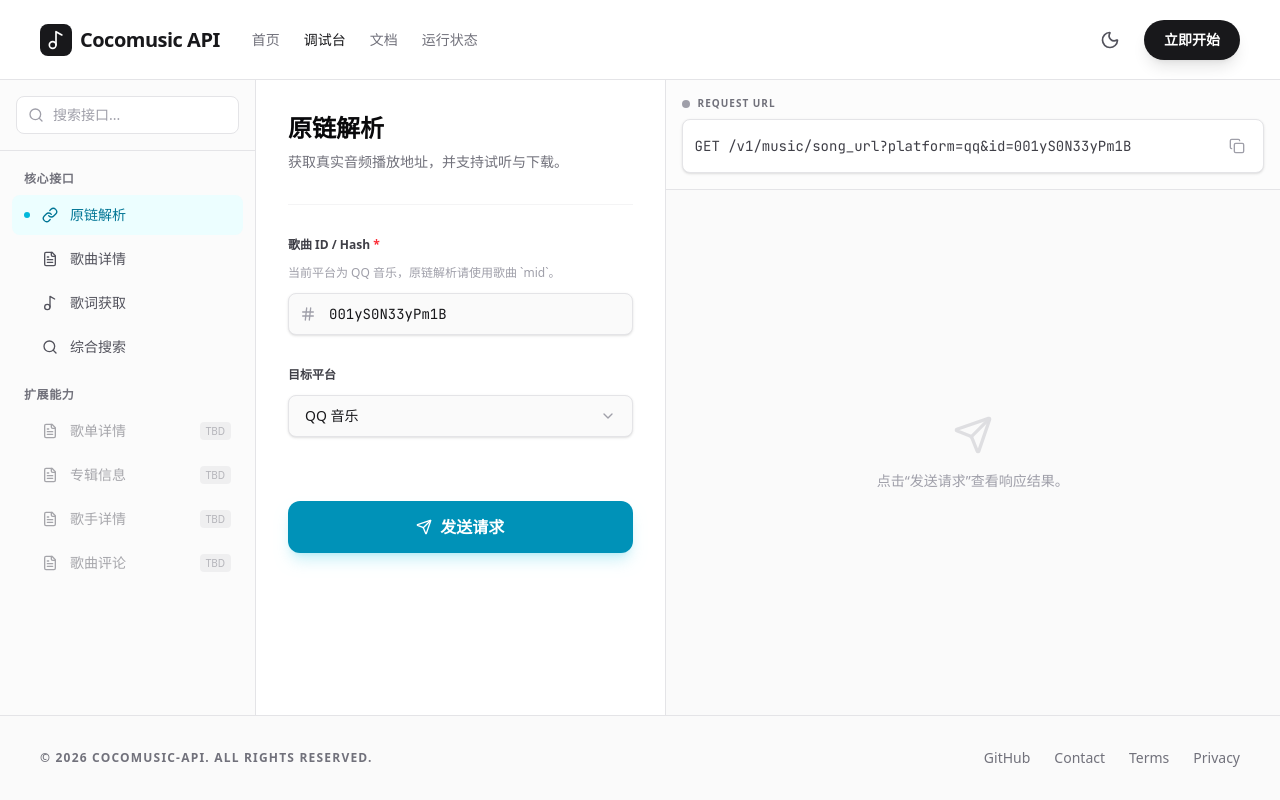
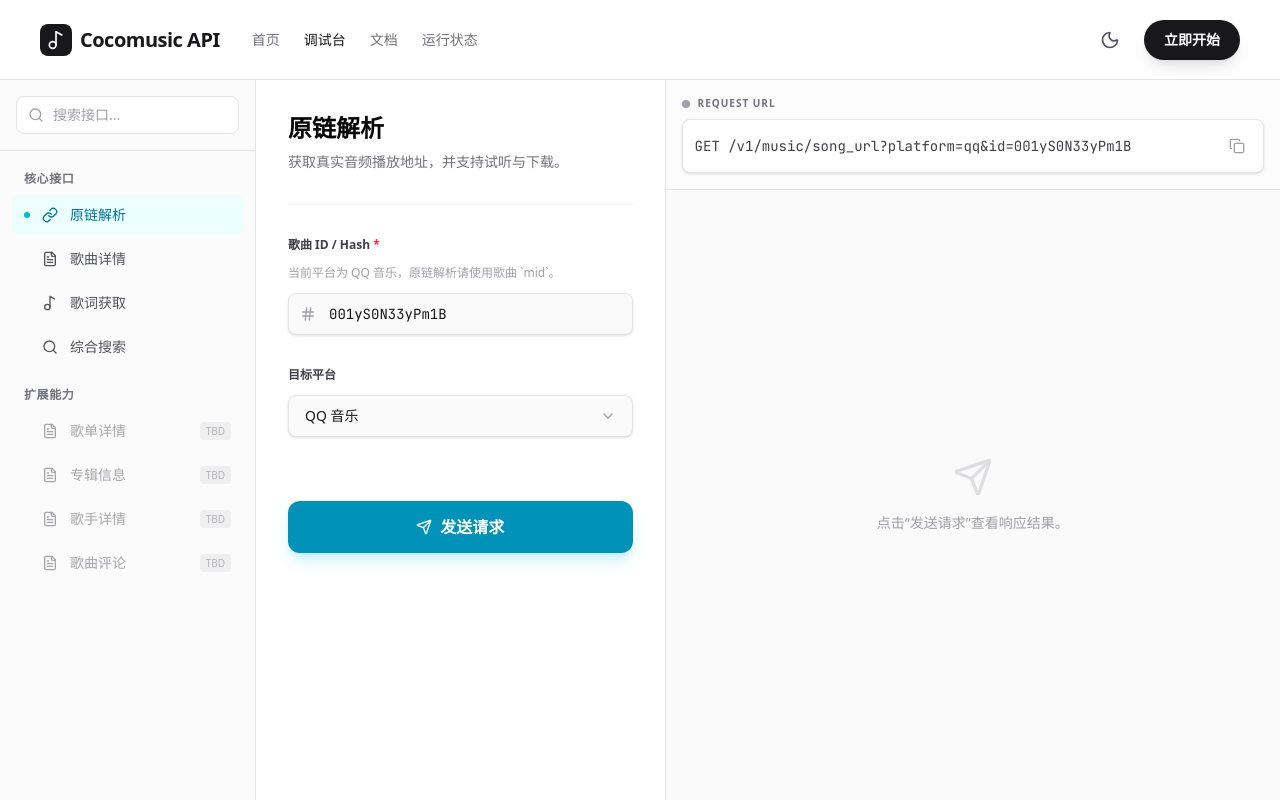
Before and after one commit to markcxx/cocomusic-api, a Next.js app: page /playground in a window 1280 px wide. Built offline with nearby package versions, Linux system fonts and the light colour scheme.

Commit message:
feat: 优化 Footer 组件逻辑，调整 ResponsePane 和 SearchResultsTable 样式，增强 Playground 组件的滚动控制

```diff
--- a/src/app/globals.css
+++ b/src/app/globals.css
@@ -1,8 +1,51 @@
 @import "tailwindcss";
 @custom-variant dark (&:where(.dark, .dark *));
 
+:root {
+  --scrollbar-thumb: rgba(161, 161, 170, 0.75);
+  --scrollbar-thumb-hover: rgba(113, 113, 122, 0.92);
+  --scrollbar-track: rgba(244, 244, 245, 0.92);
+}
+
 body {
   @apply bg-white text-zinc-900 dark:bg-zinc-950 dark:text-zinc-50 font-sans antialiased min-h-screen flex flex-col;
+}
+
+.dark {
+  --scrollbar-thumb: rgba(82, 82, 91, 0.9);
+  --scrollbar-thumb-hover: rgba(113, 113, 122, 0.98);
+  --scrollbar-track: rgba(24, 24, 27, 0.88);
+}
+
+* {
+  scrollbar-width: thin;
+  scrollbar-color: var(--scrollbar-thumb) var(--scrollbar-track);
+}
+
+*::-webkit-scrollbar {
+  width: 10px;
+  height: 10px;
+}
+
+*::-webkit-scrollbar-track {
+  background: var(--scrollbar-track);
+}
+
+*::-webkit-scrollbar-thumb {
+  background: var(--scrollbar-thumb);
+  border: 2px solid transparent;
+  border-radius: 999px;
+  background-clip: padding-box;
+}
+
+*::-webkit-scrollbar-thumb:hover {
+  background: var(--scrollbar-thumb-hover);
+  border: 2px solid transparent;
+  background-clip: padding-box;
+}
+
+*::-webkit-scrollbar-corner {
+  background: transparent;
 }
 
 .material-symbols-outlined {
--- a/src/components/Footer.tsx
+++ b/src/components/Footer.tsx
@@ -1,4 +1,14 @@
+"use client";
+
+import { usePathname } from "next/navigation";
+
 export default function Footer() {
+  const pathname = usePathname();
+
+  if (pathname === "/playground") {
+    return null;
+  }
+
   return (
     <footer className="border-t border-zinc-200 dark:border-zinc-900 bg-zinc-50 dark:bg-zinc-950/50 py-8 px-6 md:px-10 flex flex-col md:flex-row justify-between items-center gap-4 transition-colors">
       <div className="text-xs font-semibold text-zinc-500 uppercase tracking-widest">
--- a/src/components/playground/ResponsePane.tsx
+++ b/src/components/playground/ResponsePane.tsx
@@ -1,7 +1,7 @@
 "use client";
 
 import type { ChangeEvent, MouseEvent, RefObject } from "react";
-import { Check, CheckCircle2, Copy, Loader2, Send, XCircle } from "lucide-react";
+import { Check, Copy, Loader2, Send } from "lucide-react";
 import type { SearchSongItem } from "@/lib/services/search/types";
 import SearchResultsTable from "@/components/playground/response/SearchResultsTable";
 import LyricResponseCard from "@/components/playground/response/LyricResponseCard";
@@ -70,7 +70,7 @@ export default function ResponsePane({
   highlightJson,
 }: Props) {
   return (
-    <div className="flex w-full min-h-0 flex-col overflow-hidden bg-zinc-50 lg:w-[60%] dark:bg-[#0a0a0c]">
+    <div className="flex h-full w-full min-h-0 flex-col overflow-hidden bg-zinc-50 lg:w-[60%] dark:bg-[#0a0a0c]">
       <div className="border-b border-zinc-200 bg-white/50 p-4 dark:border-zinc-800/80 dark:bg-zinc-900/30">
         <div className="mb-2 flex items-center gap-2 text-[10px] font-bold uppercase tracking-widest text-zinc-500">
           {status === "loading" ? <span className="h-2 w-2 animate-pulse rounded-full bg-amber-500 shadow-[0_0_8px_rgba(245,158,11,0.8)]" /> : null}
@@ -135,39 +135,33 @@ export default function ResponsePane({
         ) : null}
 
         {response && status !== "loading" && responseTab === "json" ? (
-          <>
-            <div className="absolute right-6 top-6 z-10 flex items-center gap-2">
-              {status === "success" ? <CheckCircle2 className="h-4 w-4 text-green-500" /> : null}
-              {status === "error" ? <XCircle className="h-4 w-4 text-red-500" /> : null}
+          <div className="group/json relative h-full min-h-0 overflow-hidden rounded-2xl">
+            <div className="absolute right-3 top-3 z-10">
               <button
                 onClick={onCopyJson}
-                className="flex items-center gap-1.5 rounded-lg border border-zinc-200 bg-white px-3 py-1.5 text-xs font-semibold text-zinc-600 shadow-sm transition-colors hover:text-zinc-900 dark:border-zinc-800 dark:bg-zinc-900 dark:text-zinc-400 dark:hover:text-zinc-100"
+                aria-label={copiedJson ? "已复制 JSON" : "复制 JSON"}
+                title={copiedJson ? "已复制 JSON" : "复制 JSON"}
+                className="inline-flex h-9 w-9 items-center justify-center rounded-xl bg-white/92 text-zinc-500 opacity-0 shadow-sm backdrop-blur-sm transition-all duration-150 group-hover/json:opacity-100 group-focus-within/json:opacity-100 hover:bg-zinc-100 hover:text-zinc-900 focus:opacity-100 focus:outline-none dark:bg-zinc-900/92 dark:text-zinc-400 dark:hover:bg-zinc-800 dark:hover:text-zinc-100"
               >
                 {copiedJson ? (
-                  <>
-                    <Check className="h-3 w-3 text-green-500" />
-                    已复制
-                  </>
+                  <Check className="h-4 w-4 text-green-500" />
                 ) : (
-                  <>
-                    <Copy className="h-3 w-3" />
-                    Copy JSON
-                  </>
+                  <Copy className="h-4 w-4" />
                 )}
               </button>
             </div>
 
-            <div className="h-full overflow-auto">
+            <div className="h-full min-h-0 overflow-auto overscroll-contain rounded-2xl">
               <pre
                 className="font-mono text-xs leading-loose text-zinc-700 dark:text-zinc-300 md:text-[13px]"
                 dangerouslySetInnerHTML={{ __html: highlightJson(response) }}
               />
             </div>
-          </>
+          </div>
         ) : null}
 
         {response && status !== "loading" && responseTab === "card" ? (
-          <div className="h-full min-h-0 overflow-hidden">
+          <div className="h-full min-h-0 overflow-hidden overscroll-contain">
             {visualResponse.kind === "search" ? (
               <SearchResultsTable
                 data={visualResponse.data}
@@ -178,11 +172,12 @@ export default function ResponsePane({
                 onUseSearchItem={onUseSearchItem}
               />
             ) : visualResponse.kind === "lyric" ? (
-              <div className="absolute inset-4 overflow-hidden md:inset-6">
+              <div className="h-full min-h-0 overflow-hidden">
                 <LyricResponseCard data={visualResponse.data} getPlatformLabel={getPlatformLabel} />
               </div>
             ) : (
-              <div className="flex h-full items-center justify-center overflow-auto">
+              <div className="h-full min-h-0 overflow-auto overscroll-contain">
+                <div className="flex min-h-full items-center justify-center">
                   <SongResponseCard
                     endpoint={visualResponse.endpoint}
                     platform={visualResponse.platform}
@@ -202,6 +197,7 @@ export default function ResponsePane({
                     onVolumeChange={onVolumeChange}
                   />
                 </div>
+              </div>
             )}
           </div>
         ) : null}
--- a/src/components/playground/response/SearchResultsTable.tsx
+++ b/src/components/playground/response/SearchResultsTable.tsx
@@ -27,10 +27,10 @@ function ActionButton({
     <button
       type="button"
       onClick={onClick}
-      className="group/action relative inline-flex h-9 w-9 items-center justify-center rounded-xl border border-zinc-200 bg-zinc-100/80 text-zinc-600 transition-all hover:border-cyan-300 hover:bg-cyan-50 hover:text-cyan-700 dark:border-zinc-700 dark:bg-zinc-800/80 dark:text-zinc-300 dark:hover:border-cyan-800 dark:hover:bg-cyan-950/40 dark:hover:text-cyan-300"
+      className="group/action relative inline-flex h-9 w-9 items-center justify-center rounded-xl bg-transparent text-zinc-500 transition-colors hover:bg-zinc-100 hover:text-zinc-900 dark:text-zinc-400 dark:hover:bg-zinc-800/70 dark:hover:text-zinc-100"
     >
       <span className="flex h-4 w-4 items-center justify-center">{icon}</span>
-      <span className="pointer-events-none absolute -top-10 left-1/2 -translate-x-1/2 whitespace-nowrap rounded-lg border border-zinc-200 bg-white px-2.5 py-1 text-[11px] font-medium text-zinc-700 opacity-0 shadow-md transition-opacity duration-150 group-hover/action:opacity-100 dark:border-zinc-700 dark:bg-zinc-900 dark:text-zinc-200">
+      <span className="pointer-events-none absolute -top-10 left-1/2 -translate-x-1/2 whitespace-nowrap rounded-lg bg-white px-2.5 py-1 text-[11px] font-medium text-zinc-700 opacity-0 shadow-md transition-opacity duration-150 group-hover/action:opacity-100 dark:bg-zinc-900 dark:text-zinc-200">
         {label}
       </span>
     </button>
@@ -54,7 +54,7 @@ export default function SearchResultsTable({
   }
 
   return (
-    <div className="flex h-full min-h-0 flex-col overflow-hidden rounded-3xl border border-zinc-200 bg-white shadow-sm dark:border-zinc-800 dark:bg-zinc-900">
+    <div className="grid h-full min-h-0 grid-rows-[auto_auto_minmax(0,1fr)] overflow-hidden rounded-3xl border border-zinc-200 bg-white shadow-sm dark:border-zinc-800 dark:bg-zinc-900">
       <div className="border-b border-zinc-200 px-5 py-4 dark:border-zinc-800">
         <div className="flex flex-col gap-3 md:flex-row md:items-end md:justify-between">
           <div>
@@ -81,7 +81,7 @@ export default function SearchResultsTable({
         <div>操作</div>
       </div>
 
-      <div className="min-h-0 flex-1 overflow-y-auto">
+      <div className="min-h-0 overflow-y-auto overscroll-contain">
         {data.items.length === 0 ? (
           <div className="flex h-full items-center justify-center px-6 text-sm text-zinc-500 dark:text-zinc-400">
             没有搜索到歌曲。
@@ -90,7 +90,7 @@ export default function SearchResultsTable({
           data.items.map((item, index) => (
             <div
               key={`${item.platform}-${item.songid}-${index}`}
-              className="grid grid-cols-[72px_minmax(220px,2.2fr)_minmax(140px,1.2fr)_minmax(170px,1.4fr)_80px_168px] items-center gap-3 border-b border-zinc-100 px-5 py-3 transition-colors hover:bg-cyan-50/60 dark:border-zinc-800 dark:hover:bg-cyan-950/20"
+              className="group grid grid-cols-[72px_minmax(220px,2.2fr)_minmax(140px,1.2fr)_minmax(170px,1.4fr)_80px_168px] items-center gap-3 border-b border-zinc-100 px-5 py-3 transition-colors hover:bg-zinc-50 dark:border-zinc-800 dark:hover:bg-zinc-950/60"
             >
               <div className="flex items-center gap-3">
                 <div className="h-12 w-12 overflow-hidden rounded-xl bg-zinc-100 dark:bg-zinc-800">
@@ -115,7 +115,7 @@ export default function SearchResultsTable({
               <div className="truncate text-sm text-zinc-500 dark:text-zinc-400">{item.album ?? "未知专辑"}</div>
               <div className="text-sm text-zinc-500 dark:text-zinc-400">{formatDuration(item.duration)}</div>
 
-              <div className="flex items-center gap-2">
+              <div className="flex items-center gap-1.5 opacity-0 transition-opacity duration-150 group-hover:opacity-100 group-focus-within:opacity-100">
                 <ActionButton
                   icon={<Link2 className="h-4 w-4" />}
                   label="原链解析"
--- a/src/views/Playground.tsx
+++ b/src/views/Playground.tsx
@@ -378,11 +378,11 @@ export default function Playground() {
   }
 
   return (
-    <div className="flex h-[calc(100vh-80px)] flex-1 overflow-hidden bg-white dark:bg-zinc-950">
+    <div className="flex h-[calc(100dvh-80px)] max-h-[calc(100dvh-80px)] flex-1 overflow-hidden bg-white dark:bg-zinc-950">
       <EndpointSidebar endpoint={endpoint} onChange={setEndpoint} />
 
       <main className="flex flex-1 min-h-0 flex-col overflow-hidden lg:flex-row">
-        <div className="w-full overflow-y-auto border-r border-zinc-200 bg-white lg:w-[40%] dark:border-zinc-800 dark:bg-zinc-950">
+        <div className="h-full min-h-0 w-full overflow-y-auto border-r border-zinc-200 bg-white lg:w-[40%] dark:border-zinc-800 dark:bg-zinc-950">
           <div className="flex flex-col gap-8 p-6 md:p-8">
             <div>
               <h2 className="mb-2 text-2xl font-bold text-zinc-950 dark:text-zinc-50">{currentEndpoint.label}</h2>
```
Lines whose indentation alone changed are shown as unchanged.
